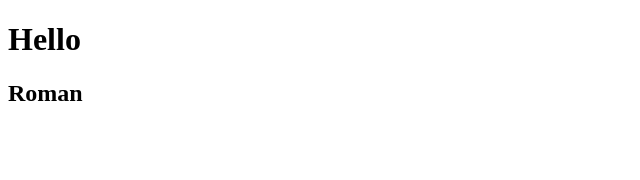
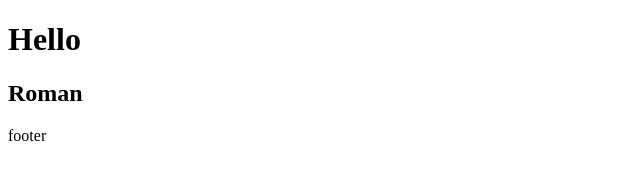
Before and after one commit to WezeDevelop/test_project, a plain HTML site: page index.html in a window 1280 px wide. Shown: the full height of the page, 0-640 px from the left. Drawn offline with Linux system fonts and the light colour scheme.

Commit message:
add text in footer

```diff
--- a/index.html
+++ b/index.html
@@ -9,6 +9,6 @@
     <h1>Hello</h1>
     <div class="h1"><h2>Roman</h2></div>
     <aside></aside>
-    <footer class="footer"></footer>
+    <footer class="footer">footer</footer>
 </body>
 </html>
```
